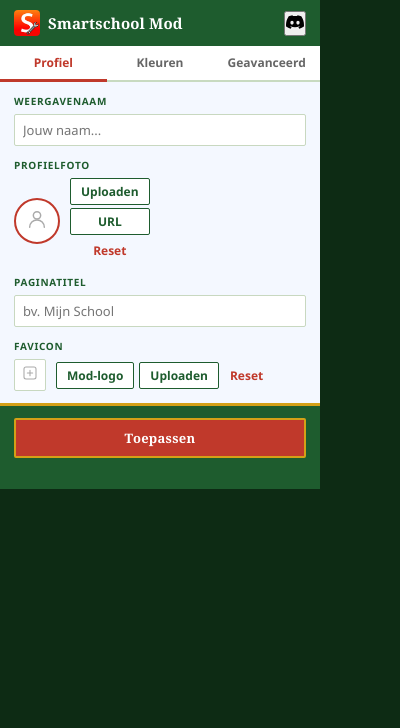
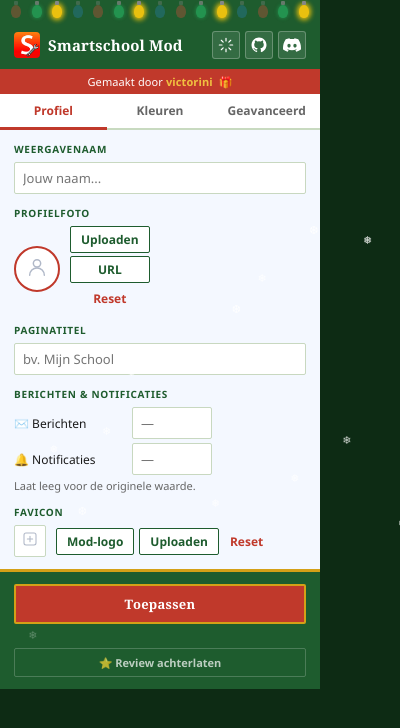
Before and after one commit to codevictorini/Smartschool-Mod, a browser extension: page popup/popup.html in a window 400 px wide. Drawn offline with Linux system fonts and the light colour scheme.

Commit message:
Enhance popup with festive UI elements and buttons
Added festive elements including snowflakes and lights, updated button icons, and enhanced user interface components.

```diff
--- a/popup/popup.html
+++ b/popup/popup.html
@@ -6,20 +6,52 @@
   <link rel="stylesheet" href="popup.css" />
 </head>
 <body>
+
+  <!-- Sneeuwvlokjes -->
+  <div class="snow" aria-hidden="true">
+    <span>❄</span><span>❅</span><span>❆</span><span>❄</span><span>❅</span>
+    <span>❆</span><span>❄</span><span>❅</span><span>❆</span><span>❄</span>
+    <span>❅</span><span>❆</span><span>❄</span><span>❅</span><span>❆</span>
+  </div>
+
   <main>
+
+    <!-- Kerstlichtjes -->
+    <div class="lights" aria-hidden="true">
+      <span class="bulb r"></span><span class="bulb g"></span><span class="bulb y"></span>
+      <span class="bulb b"></span><span class="bulb r"></span><span class="bulb g"></span>
+      <span class="bulb y"></span><span class="bulb b"></span><span class="bulb r"></span>
+      <span class="bulb g"></span><span class="bulb y"></span><span class="bulb b"></span>
+      <span class="bulb r"></span><span class="bulb g"></span><span class="bulb y"></span>
+    </div>
 
     <header>
       <div class="header-left">
         <img src="../icons/icon48.png" alt="" width="26" height="26" />
         <strong>Smartschool Mod</strong>
       </div>
-      <button class="btn-discord" id="btnDiscord" title="Discord">
-        <!-- Discord logo SVG -->
-        <svg width="18" height="18" viewBox="0 0 24 24" fill="currentColor">
-          <path d="M20.317 4.37a19.791 19.791 0 0 0-4.885-1.515.074.074 0 0 0-.079.037c-.21.375-.444.864-.608 1.25a18.27 18.27 0 0 0-5.487 0 12.64 12.64 0 0 0-.617-1.25.077.077 0 0 0-.079-.037A19.736 19.736 0 0 0 3.677 4.37a.07.07 0 0 0-.032.027C.533 9.046-.32 13.58.099 18.057a.082.082 0 0 0 .031.057 19.9 19.9 0 0 0 5.993 3.03.078.078 0 0 0 .084-.028c.462-.63.874-1.295 1.226-1.994a.076.076 0 0 0-.041-.106 13.107 13.107 0 0 1-1.872-.892.077.077 0 0 1-.008-.128 10.2 10.2 0 0 0 .372-.292.074.074 0 0 1 .077-.01c3.928 1.793 8.18 1.793 12.062 0a.074.074 0 0 1 .078.01c.12.098.246.198.373.292a.077.077 0 0 1-.006.127 12.299 12.299 0 0 1-1.873.892.077.077 0 0 0-.041.107c.36.698.772 1.362 1.225 1.993a.076.076 0 0 0 .084.028 19.839 19.839 0 0 0 6.002-3.03.077.077 0 0 0 .032-.054c.5-5.177-.838-9.674-3.549-13.66a.061.061 0 0 0-.031-.03zM8.02 15.33c-1.183 0-2.157-1.085-2.157-2.419 0-1.333.956-2.419 2.157-2.419 1.21 0 2.176 1.096 2.157 2.42 0 1.333-.956 2.418-2.157 2.418zm7.975 0c-1.183 0-2.157-1.085-2.157-2.419 0-1.333.955-2.419 2.157-2.419 1.21 0 2.176 1.096 2.157 2.42 0 1.333-.946 2.418-2.157 2.418z"/>
-        </svg>
-      </button>
+      <div class="header-btns">
+        <button class="btn-icon" id="btnUpdates" title="Updates">
+          <svg width="16" height="16" viewBox="0 0 24 24" fill="none">
+            <path d="M12 2v4M12 18v4M4.93 4.93l2.83 2.83M16.24 16.24l2.83 2.83M2 12h4M18 12h4M4.93 19.07l2.83-2.83M16.24 7.76l2.83-2.83" stroke="currentColor" stroke-width="1.8" stroke-linecap="round"/>
+          </svg>
+        </button>
+        <button class="btn-icon" id="btnGithub" title="GitHub">
+          <svg width="18" height="18" viewBox="0 0 24 24" fill="currentColor">
+            <path d="M12 2C6.477 2 2 6.477 2 12c0 4.418 2.865 8.166 6.839 9.489.5.092.682-.217.682-.482 0-.237-.009-.868-.013-1.703-2.782.604-3.369-1.341-3.369-1.341-.454-1.155-1.11-1.463-1.11-1.463-.908-.62.069-.608.069-.608 1.003.07 1.531 1.03 1.531 1.03.892 1.529 2.341 1.087 2.91.831.092-.646.35-1.086.636-1.336-2.22-.253-4.555-1.11-4.555-4.943 0-1.091.39-1.984 1.029-2.683-.103-.253-.446-1.27.098-2.647 0 0 .84-.269 2.75 1.025A9.578 9.578 0 0 1 12 6.836a9.59 9.59 0 0 1 2.504.337c1.909-1.294 2.747-1.025 2.747-1.025.546 1.377.202 2.394.1 2.647.64.699 1.028 1.592 1.028 2.683 0 3.842-2.339 4.687-4.566 4.935.359.309.678.919.678 1.852 0 1.336-.012 2.415-.012 2.743 0 .267.18.578.688.48C19.138 20.163 22 16.418 22 12c0-5.523-4.477-10-10-10z"/>
+          </svg>
+        </button>
+        <button class="btn-icon" id="btnDiscord" title="Discord">
+          <svg width="18" height="18" viewBox="0 0 24 24" fill="currentColor">
+            <path d="M20.317 4.37a19.791 19.791 0 0 0-4.885-1.515.074.074 0 0 0-.079.037c-.21.375-.444.864-.608 1.25a18.27 18.27 0 0 0-5.487 0 12.64 12.64 0 0 0-.617-1.25.077.077 0 0 0-.079-.037A19.736 19.736 0 0 0 3.677 4.37a.07.07 0 0 0-.032.027C.533 9.046-.32 13.58.099 18.057a.082.082 0 0 0 .031.057 19.9 19.9 0 0 0 5.993 3.03.078.078 0 0 0 .084-.028c.462-.63.874-1.295 1.226-1.994a.076.076 0 0 0-.041-.106 13.107 13.107 0 0 1-1.872-.892.077.077 0 0 1-.008-.128 10.2 10.2 0 0 0 .372-.292.074.074 0 0 1 .077-.01c3.928 1.793 8.18 1.793 12.062 0a.074.074 0 0 1 .078.01c.12.098.246.198.373.292a.077.077 0 0 1-.006.127 12.299 12.299 0 0 1-1.873.892.077.077 0 0 0-.041.107c.36.698.772 1.362 1.225 1.993a.076.076 0 0 0 .084.028 19.839 19.839 0 0 0 6.002-3.03.077.077 0 0 0 .032-.054c.5-5.177-.838-9.674-3.549-13.66a.061.061 0 0 0-.031-.03zM8.02 15.33c-1.183 0-2.157-1.085-2.157-2.419 0-1.333.956-2.419 2.157-2.419 1.21 0 2.176 1.096 2.157 2.42 0 1.333-.956 2.418-2.157 2.418zm7.975 0c-1.183 0-2.157-1.085-2.157-2.419 0-1.333.955-2.419 2.157-2.419 1.21 0 2.176 1.096 2.157 2.42 0 1.333-.946 2.418-2.157 2.418z"/>
+          </svg>
+        </button>
+      </div>
     </header>
+
+    <div class="victorini-banner">
+      Gemaakt door <strong>victorini</strong> &nbsp;🎁
+    </div>
 
     <div class="tabs" role="tablist">
       <button class="tab active" data-tab="profiel" role="tab">Profiel</button>
@@ -38,8 +70,8 @@
         <div class="avatar-wrap">
           <span id="avatarPlaceholder">
             <svg width="22" height="22" viewBox="0 0 24 24" fill="none">
-              <circle cx="12" cy="8" r="4" stroke="#aaa" stroke-width="1.6"/>
-              <path d="M4 21a8 8 0 0 1 16 0" stroke="#aaa" stroke-width="1.6" stroke-linecap="round"/>
+              <circle cx="12" cy="8" r="4" stroke="#b0b8c8" stroke-width="1.6"/>
+              <path d="M4 21a8 8 0 0 1 16 0" stroke="#b0b8c8" stroke-width="1.6" stroke-linecap="round"/>
             </svg>
           </span>
           <img id="avatarImg" src="" alt="" style="display:none;" />
@@ -56,14 +88,27 @@
       <p class="eyebrow">Paginatitel</p>
       <input type="text" id="customTitle" placeholder="bv. Mijn School" maxlength="80" />
 
+      <p class="eyebrow">Berichten &amp; notificaties</p>
+      <div class="counter-grid">
+        <div class="counter-row">
+          <label class="counter-label">✉️ Berichten</label>
+          <input type="number" id="fakeMessages" min="0" max="9999" placeholder="—" />
+        </div>
+        <div class="counter-row">
+          <label class="counter-label">🔔 Notificaties</label>
+          <input type="number" id="fakeNotifications" min="0" max="9999" placeholder="—" />
+        </div>
+      </div>
+      <p class="field-hint">Laat leeg voor de originele waarde.</p>
+
       <p class="eyebrow">Favicon</p>
       <div class="favicon-row">
         <div class="favicon-preview" id="faviconPreview">
           <img id="faviconImg" src="" alt="" style="display:none;" />
           <span id="faviconPlaceholder">
             <svg width="16" height="16" viewBox="0 0 24 24" fill="none">
-              <rect x="3" y="3" width="18" height="18" rx="3" stroke="#aaa" stroke-width="1.6"/>
-              <path d="M8 12h8M12 8v8" stroke="#aaa" stroke-width="1.6" stroke-linecap="round"/>
+              <rect x="3" y="3" width="18" height="18" rx="3" stroke="#b0b8c8" stroke-width="1.6"/>
+              <path d="M8 12h8M12 8v8" stroke="#b0b8c8" stroke-width="1.6" stroke-linecap="round"/>
             </svg>
           </span>
         </div>
@@ -126,6 +171,17 @@
         <button class="preset" data-color="#fff4ea" style="background:#fff4ea" title="Perzik"></button>
       </div>
 
+      <p class="eyebrow">Lettertype</p>
+      <select id="fontFamily">
+        <option value="">Standaard (Smartschool)</option>
+        <option value="arial">Arial</option>
+        <option value="georgia">Georgia</option>
+        <option value="verdana">Verdana</option>
+        <option value="trebuchet">Trebuchet MS</option>
+        <option value="times">Times New Roman</option>
+        <option value="monospace">Monospace</option>
+      </select>
+
     </section>
 
     <!-- TAB: Geavanceerd -->
@@ -140,6 +196,7 @@
         <input type="text" id="hideSelector" placeholder=".smsc_nav, #footer..." />
         <button class="btn-outline" id="btnAddHide">Voeg toe</button>
       </div>
+      <button class="btn-pick" id="btnPickElement">🎯 Klik op een element</button>
 
       <div class="danger-zone">
         <button class="btn-danger" id="btnReset">Alles resetten</button>
@@ -150,6 +207,7 @@
     <div class="apply-bar">
       <button class="btn-apply" id="btnApply">Toepassen</button>
       <span class="status" id="status"></span>
+      <a class="btn-review" id="btnReview" href="#" target="_blank">⭐ Review achterlaten</a>
     </div>
 
   </main>
```
